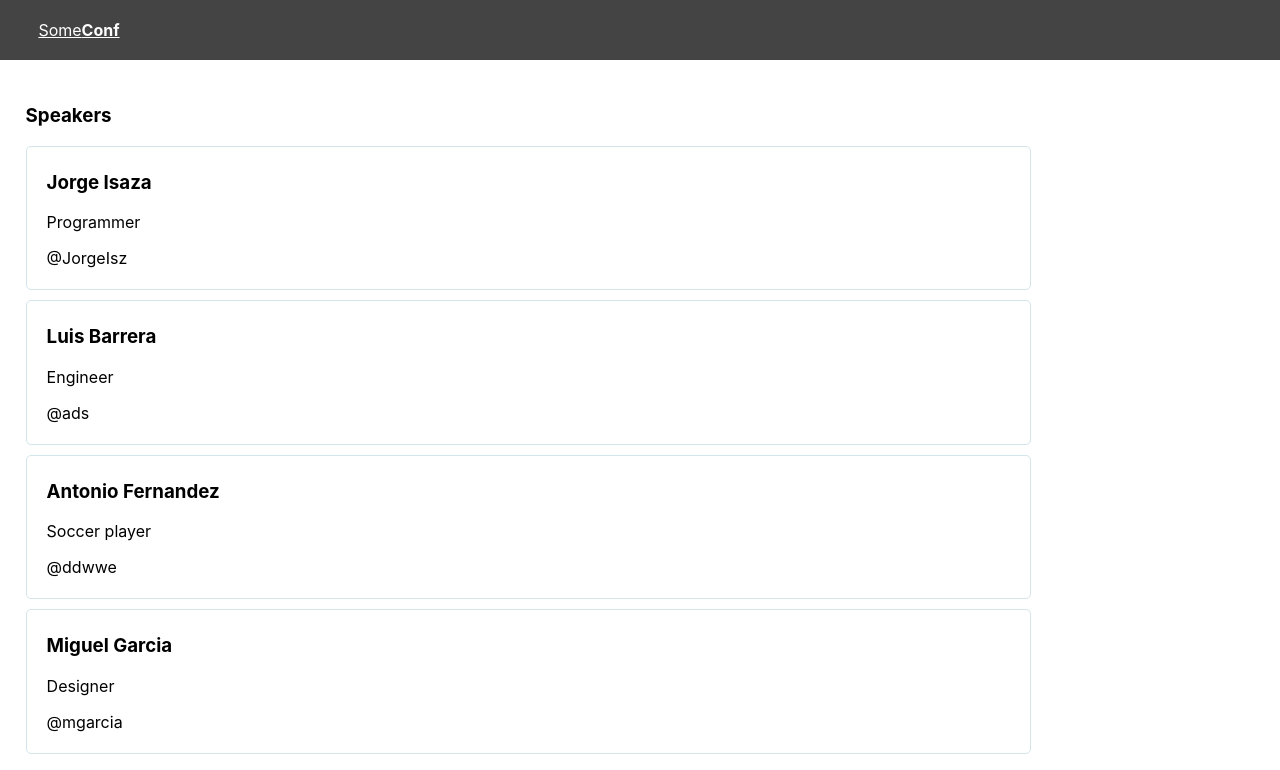
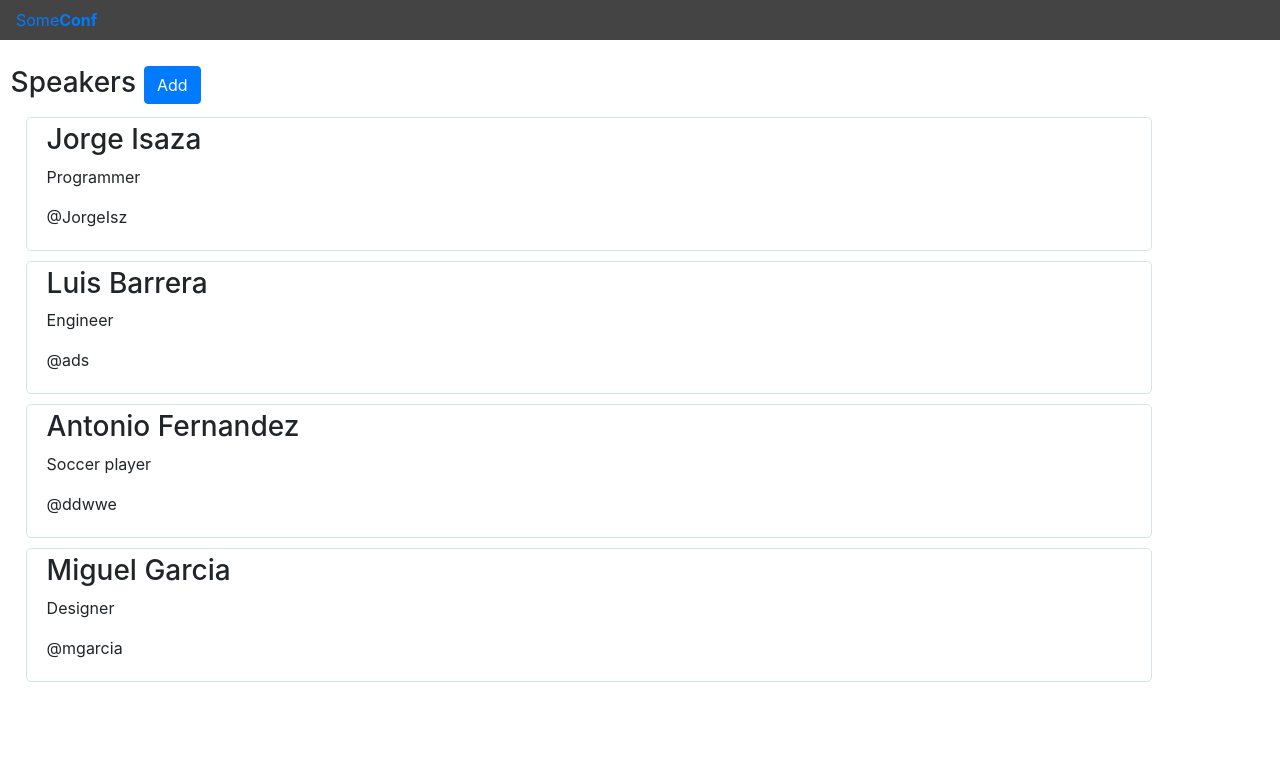
Before and after one commit to JorgeIsz/badges, a React (Create React App) app: page /badges in a window 1280 px wide. Shown: the top 770 px of the page. Built offline with nearby package versions, Linux system fonts and the light colour scheme.

Commit message:
Agregado: config de react-router

```diff
--- a/package.json
+++ b/package.json
@@ -9,6 +9,7 @@
     "bootstrap": "^4.5.3",
     "react": "^17.0.1",
     "react-dom": "^17.0.1",
+    "react-router-dom": "5.2.0",
     "react-scripts": "4.0.1",
     "web-vitals": "^0.2.4"
   },
--- a/src/App.js
+++ b/src/App.js
@@ -1,9 +1,17 @@
+import {BrowserRouter, Route, Switch} from 'react-router-dom';
 import './App.css';
+
 import Badges from './pages/Badges';
+import BadgeNew from './pages/BadgeNew'
 
 function App() {
   return (
-  	<Badges />
+	<BrowserRouter>
+	  <Switch>
+	    <Route exact path="/badges/new" component={BadgeNew}/>
+	    <Route exact path="/badges" component={Badges}/>
+	  </Switch>
+	</BrowserRouter>
   )
 }
 
--- a/src/components/BadgeForm.js
+++ b/src/components/BadgeForm.js
@@ -56,7 +56,7 @@ class BadgeForm extends React.Component {
 						<button
 							type="button"
 							onClick={this.handleClick}
-							className="btn btn-primary"
+							className="btn btn-primary mt-2"
 						>
 						Save
 						</button>
--- a/src/components/styles/BadgeSmall.css
+++ b/src/components/styles/BadgeSmall.css
@@ -1,6 +1,5 @@
 .badge-small{
 	border-radius:5px;
-	width:80%;
 	padding:5px 0px 5px 20px;
 	margin-top:10px;
 	border:1.5px solid #d3e5ea;
--- a/src/pages/Badges.js
+++ b/src/pages/Badges.js
@@ -1,5 +1,6 @@
 import React from 'react'
 import BadgesList from '../components/BadgesList'
+import { Link } from 'react-router-dom'
 
 import Navbar from '../components/Navbar'
 
@@ -21,7 +22,12 @@ class Badges extends React.Component {
 		<div>
 			<Navbar />
 			<div className="badges-content">
-				<h3>Speakers</h3>
+				<div className="row">
+					<h3>Speakers</h3>
+					<div>
+						<Link className="btn btn-primary ml-2" to="/badges/new">Add</Link>
+					</div>
+				</div>
 				<div className="list-container">
 					<BadgesList badges={this.state.data}/>
 				</div>
--- a/src/pages/styles/Badges.css
+++ b/src/pages/styles/Badges.css
@@ -1,3 +1,4 @@
 .badges-content{
 	padding:2%;
+	padding-right:10%;
 }
```
Also changed, not shown: 2 other files (tests, documents, lock files or other folders).
